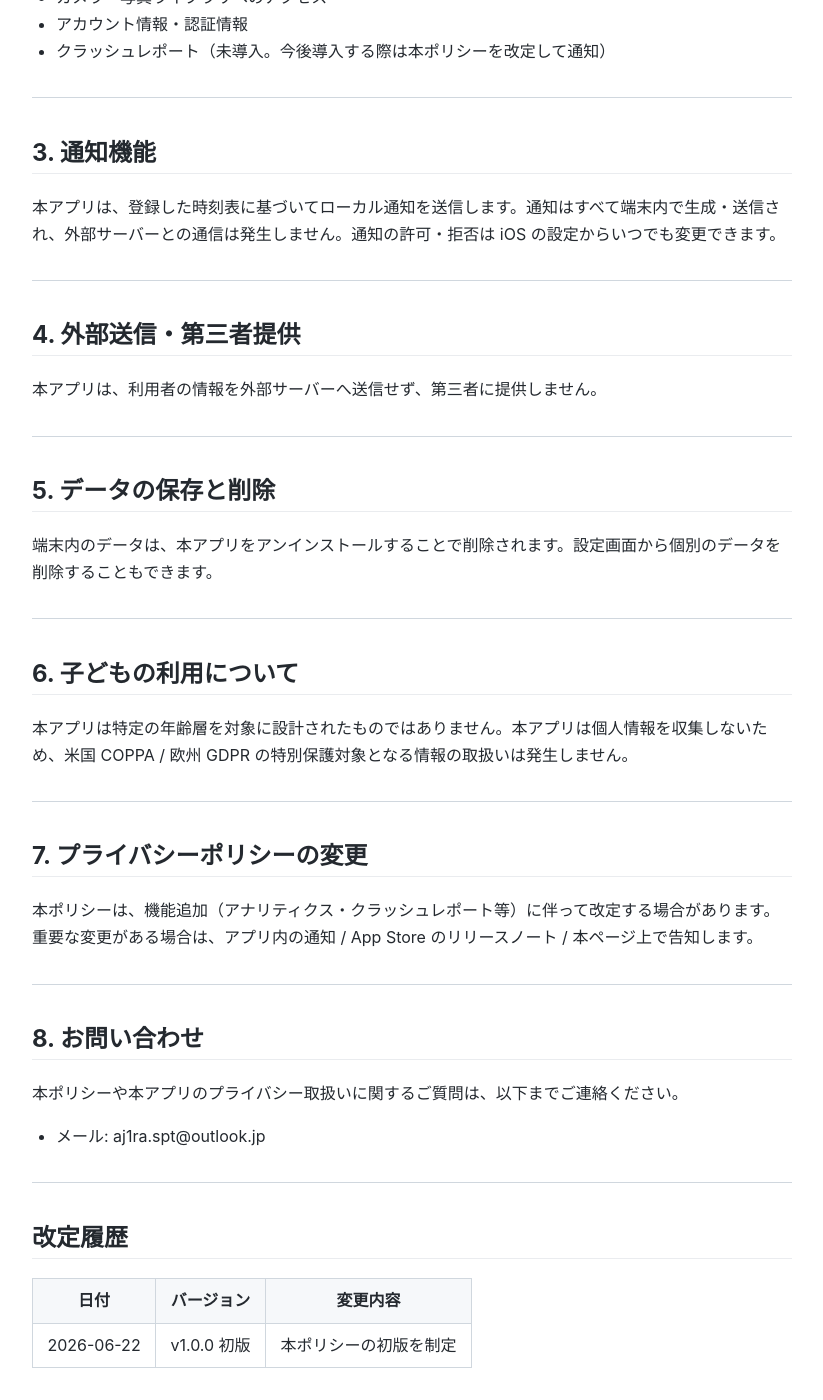
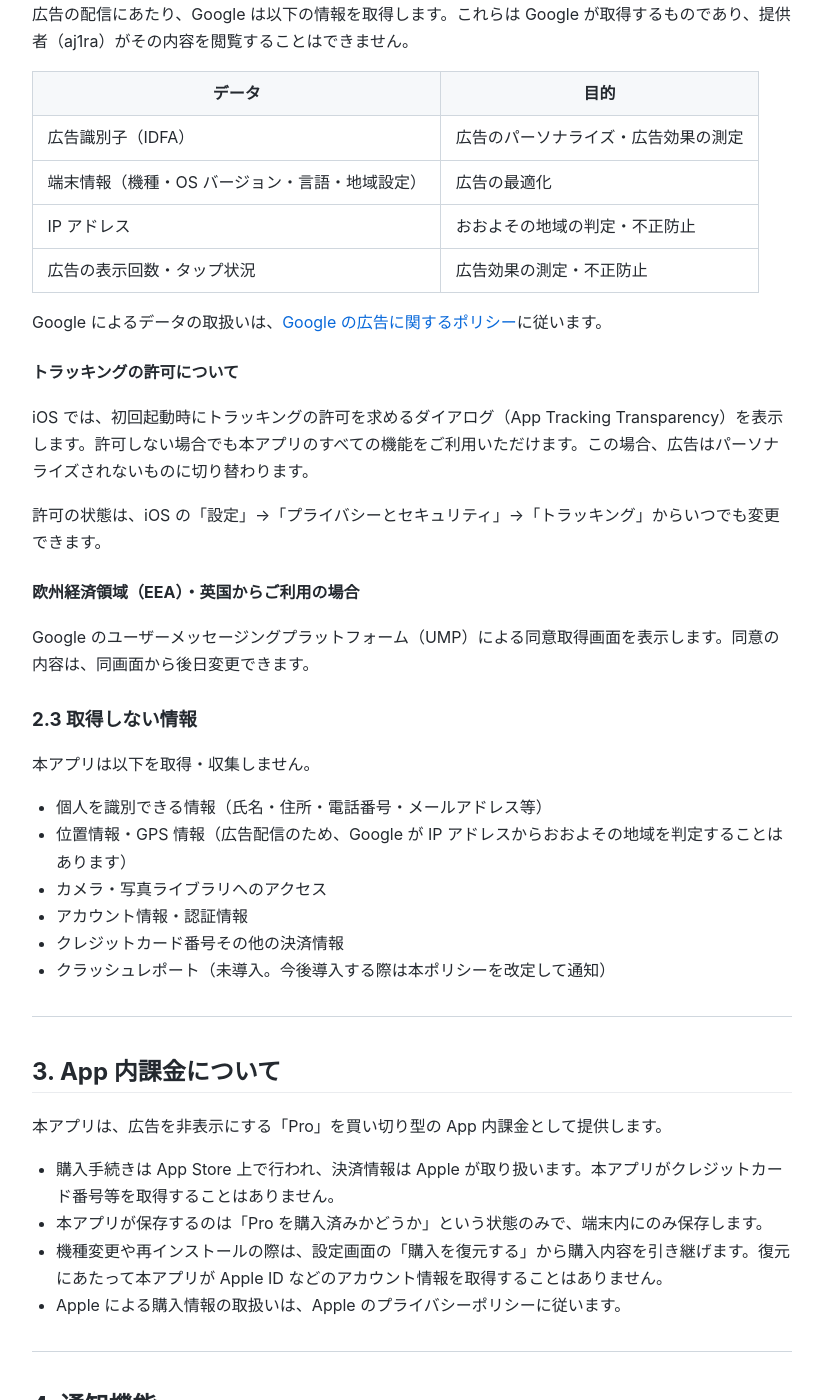
Before and after one commit to aj1ra/legal, a Jekyll site: the page built from routine-train/privacy-policy.md, in a window 1280 px wide and 1400 px high, scrolled down 994 px. Shown: the whole window, without its empty margins (228-1051 px from the left). Built offline with Jekyll 4.4.1, drawn with Linux system fonts in a browser that asks for light colours; our own code applies the rules of GitHub Pages for plain Markdown files; some of the changed text lies outside the part shown.

Commit message:
docs(routine-train): 広告配信と App 内課金の記載を追加
AdMob と Pro 買い切り課金の導入に伴う改定。

- 広告配信のために Google が取得する情報（IDFA・端末情報・IP・
  表示/タップ状況）と目的を明記する
- ATT ダイアログの説明と、許可状態の変更手順を追加する
- EEA / 英国向けの UMP 同意取得について記載する
- App 内課金の節を新設する。決済は Apple が処理し、本アプリは
  購入済みかどうかの状態のみを端末内に保存する旨を明記する

併せて、実態と食い違っていた次の記述を修正する。

- 「利用者の情報を外部サーバーへ送信せず、第三者に提供しません」
- 「個人情報を収集しないため COPPA / GDPR の特別保護対象となる
  情報の取扱いは発生しない」
- 位置情報を一切扱わないとしていた点（IP による地域判定を併記）

Co-Authored-By: Claude Opus 5 <noreply@anthropic.com>

```diff
--- a/routine-train/privacy-policy.md
+++ b/routine-train/privacy-policy.md
@@ -24,50 +24,95 @@ RoutineTrain（以下「本アプリ」）は、毎日の通勤・通学ルー
 | 時刻表データ | 登録した路線・列車の出発・到着時刻 | 時刻表の表示 |
 | 乗車記録 | 乗車日時・路線・遅延情報 | 乗車履歴の表示 |
 | 設定情報 | 通知設定・表示設定 | アプリ動作の保持 |
+| Pro の購入状態 | Pro を購入済みかどうか | 広告表示の切り替え |
 
-### 2.2 取得しない情報
+### 2.2 広告配信のために取得される情報
+
+本アプリは Google AdMob による広告を表示します。Pro（第 3 章）を購入した場合、広告は表示されません。
+
+広告の配信にあたり、Google は以下の情報を取得します。これらは Google が取得するものであり、提供者（aj1ra）がその内容を閲覧することはできません。
+
+| データ | 目的 |
+|---|---|
+| 広告識別子（IDFA） | 広告のパーソナライズ・広告効果の測定 |
+| 端末情報（機種・OS バージョン・言語・地域設定） | 広告の最適化 |
+| IP アドレス | おおよその地域の判定・不正防止 |
+| 広告の表示回数・タップ状況 | 広告効果の測定・不正防止 |
+
+Google によるデータの取扱いは、[Google の広告に関するポリシー](https://policies.google.com/technologies/ads)に従います。
+
+#### トラッキングの許可について
+
+iOS では、初回起動時にトラッキングの許可を求めるダイアログ（App Tracking Transparency）を表示します。許可しない場合でも本アプリのすべての機能をご利用いただけます。この場合、広告はパーソナライズされないものに切り替わります。
+
+許可の状態は、iOS の「設定」→「プライバシーとセキュリティ」→「トラッキング」からいつでも変更できます。
+
+#### 欧州経済領域（EEA）・英国からご利用の場合
+
+Google のユーザーメッセージングプラットフォーム（UMP）による同意取得画面を表示します。同意の内容は、同画面から後日変更できます。
+
+### 2.3 取得しない情報
 
 本アプリは以下を取得・収集しません。
 
 - 個人を識別できる情報（氏名・住所・電話番号・メールアドレス等）
-- 位置情報・GPS 情報
+- 位置情報・GPS 情報（広告配信のため、Google が IP アドレスからおおよその地域を判定することはあります）
 - カメラ・写真ライブラリへのアクセス
 - アカウント情報・認証情報
+- クレジットカード番号その他の決済情報
 - クラッシュレポート（未導入。今後導入する際は本ポリシーを改定して通知）
 
 ---
 
-## 3. 通知機能
+## 3. App 内課金について
+
+本アプリは、広告を非表示にする「Pro」を買い切り型の App 内課金として提供します。
+
+- 購入手続きは App Store 上で行われ、決済情報は Apple が取り扱います。本アプリがクレジットカード番号等を取得することはありません。
+- 本アプリが保存するのは「Pro を購入済みかどうか」という状態のみで、端末内にのみ保存します。
+- 機種変更や再インストールの際は、設定画面の「購入を復元する」から購入内容を引き継げます。復元にあたって本アプリが Apple ID などのアカウント情報を取得することはありません。
+- Apple による購入情報の取扱いは、Apple のプライバシーポリシーに従います。
+
+---
+
+## 4. 通知機能
 
 本アプリは、登録した時刻表に基づいてローカル通知を送信します。通知はすべて端末内で生成・送信され、外部サーバーとの通信は発生しません。通知の許可・拒否は iOS の設定からいつでも変更できます。
 
 ---
 
-## 4. 外部送信・第三者提供
+## 5. 外部送信・第三者提供
 
-本アプリは、利用者の情報を外部サーバーへ送信せず、第三者に提供しません。
+本アプリから情報が外部に送信されるのは、次の場合に限られます。
+
+- 広告配信のために Google が情報を取得する場合（2.2）
+- App 内課金の購入・復元のために Apple のサーバーと通信する場合（3）
+
+時刻表データ・乗車記録・設定情報を外部サーバーへ送信することはありません。上記以外で第三者に情報を提供することもありません。
 
 ---
 
-## 5. データの保存と削除
+## 6. データの保存と削除
 
 端末内のデータは、本アプリをアンインストールすることで削除されます。設定画面から個別のデータを削除することもできます。
 
----
-
-## 6. 子どもの利用について
-
-本アプリは特定の年齢層を対象に設計されたものではありません。本アプリは個人情報を収集しないため、米国 COPPA / 欧州 GDPR の特別保護対象となる情報の取扱いは発生しません。
+広告識別子（IDFA）は、iOS の「設定」→「プライバシーとセキュリティ」→「Apple の広告」からリセットできます。
 
 ---
 
-## 7. プライバシーポリシーの変更
+## 7. 子どもの利用について
+
+本アプリは特定の年齢層を対象に設計されたものではありません。広告配信のために Google が広告識別子等を取得するため、13 歳未満のお子様がご利用になる場合は、保護者の方の管理のもとでご利用ください。
+
+---
+
+## 8. プライバシーポリシーの変更
 
 本ポリシーは、機能追加（アナリティクス・クラッシュレポート等）に伴って改定する場合があります。重要な変更がある場合は、アプリ内の通知 / App Store のリリースノート / 本ページ上で告知します。
 
 ---
 
-## 8. お問い合わせ
+## 9. お問い合わせ
 
 本ポリシーや本アプリのプライバシー取扱いに関するご質問は、以下までご連絡ください。
 
@@ -80,3 +125,4 @@ RoutineTrain（以下「本アプリ」）は、毎日の通勤・通学ルー
 | 日付 | バージョン | 変更内容 |
 |------|----------|---------|
 | 2026-06-22 | v1.0.0 初版 | 本ポリシーの初版を制定 |
+| 2026-08-27 | v1.0.0 | 広告配信（Google AdMob）と App 内課金（Pro）に関する記載を追加。これに伴い外部送信・第三者提供の記述を修正 |
```
Also changed, not shown: other parts of routine-train/privacy-policy.md (+1 -1 lines).
